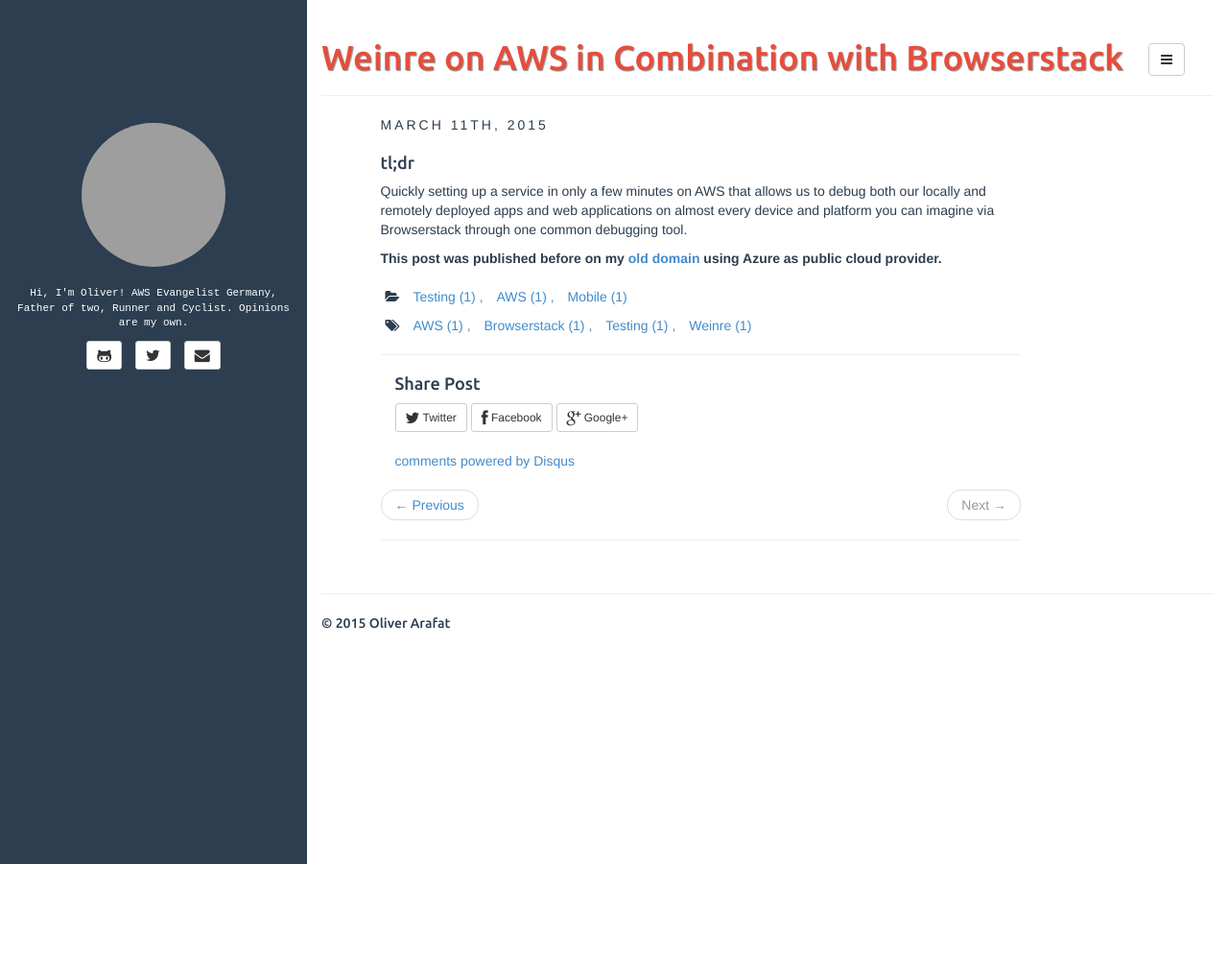
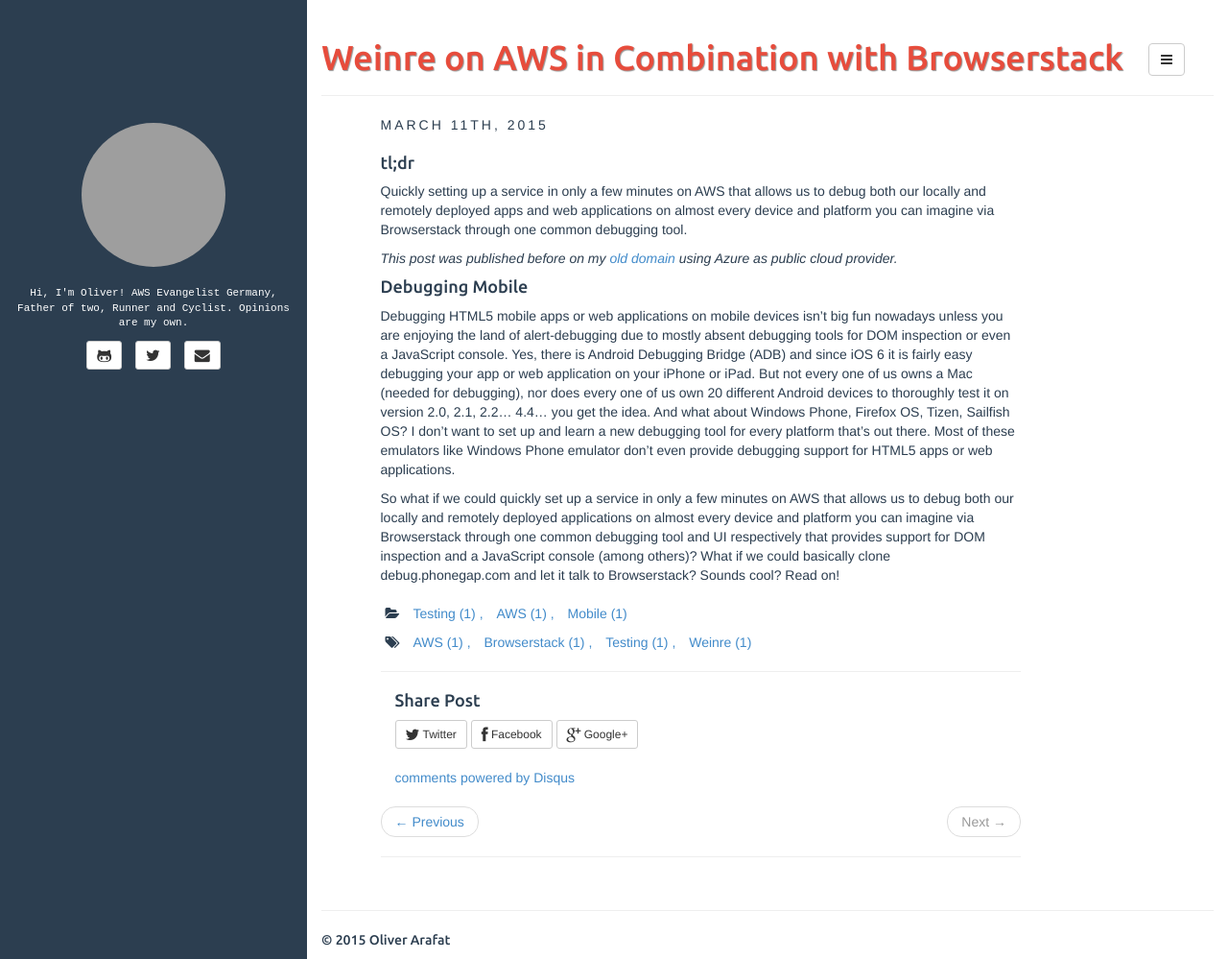
Before and after one commit to arafato/blog, a Jekyll site: the page built from _posts/2015-03-11-debugging-virtual-hardware-labs.md, in a window 1280 px wide and 999 px high. Shown: the whole window at 96% size. Built offline with Jekyll 4.4.1, drawn with Linux system fonts in a browser that asks for light colours; comment, search, counter and statistics services are not loaded; grey boxes are pictures that could not be loaded.

Commit message:
blog entry virtual hardware labs

```diff
--- a/_posts/2015-03-11-debugging-virtual-hardware-labs.md
+++ b/_posts/2015-03-11-debugging-virtual-hardware-labs.md
@@ -6,9 +6,36 @@
 ---
 
 ####tl;dr
-Quickly setting up a service in only a few minutes on AWS that
-allows us to debug both our locally and remotely deployed apps and web
+
+Quickly setting up a service in only a few minutes on AWS that allows
+us to debug both our locally and remotely deployed apps and web
 applications on almost every device and platform you can imagine via
 Browserstack through one common debugging tool.
 
-**This post was published before on my [old domain](http://kodedistiller.net/2013/11/16/weinre-on-azure-in-combination-with-browserstack/) using Azure as public cloud provider.**
+*This post was published before on my
+ [old domain](http://kodedistiller.net/2013/11/16/weinre-on-azure-in-combination-with-browserstack/)
+ using Azure as public cloud provider.*
+
+####Debugging Mobile
+
+Debugging HTML5 mobile apps or web applications on mobile devices
+isn't big fun nowadays unless you are enjoying the land of
+alert-debugging due to mostly absent debugging tools for DOM
+inspection or even a JavaScript console. Yes, there is Android
+Debugging Bridge (ADB) and since iOS 6 it is fairly easy debugging
+your app or web application on your iPhone or iPad. But not every one
+of us owns a Mac (needed for debugging), nor does every one of us own
+20 different Android devices to thoroughly test it on version 2.0,
+2.1, 2.2… 4.4… you get the idea. And what about Windows Phone, Firefox
+OS, Tizen, Sailfish OS? I don’t want to set up and learn a new
+debugging tool for every platform that’s out there. Most of these
+emulators like Windows Phone emulator don’t even provide debugging
+support for HTML5 apps or web applications.
+
+So what if we could quickly set up a service in only a few minutes on
+AWS that allows us to debug both our locally and remotely deployed
+applications on almost every device and platform you can imagine via
+Browserstack through one common debugging tool and UI respectively
+that provides support for DOM inspection and a JavaScript console
+(among others)? What if we could basically clone debug.phonegap.com
+and let it talk to Browserstack? Sounds cool? Read on!
```
